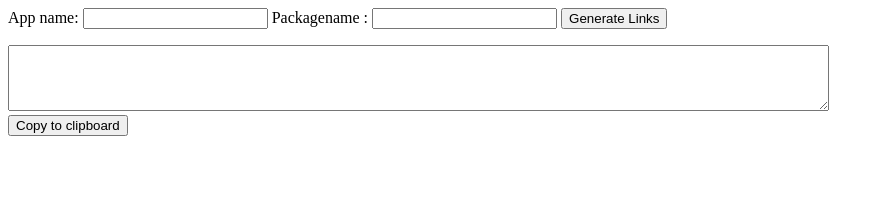
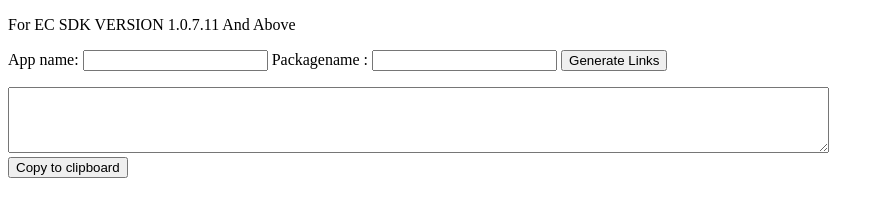
Before and after one commit to kiranpuppala-juspay/kiranpuppala-juspay.github.io, a plain HTML site: page linkgen.html in a window 1280 px wide. Shown: the whole page, without its empty margins (0-884 px from the left). Drawn offline with Linux system fonts and the light colour scheme.

```diff
--- a/linkgen.html
+++ b/linkgen.html
@@ -1,6 +1,8 @@
 <!DOCTYPE html>
 
 <html>
+
+<p> For EC SDK VERSION 1.0.7.11 And Above</p>
 
 App name: <input id="app_name" type=text/>
 Packagename : <input id="package" type=text/>
```
